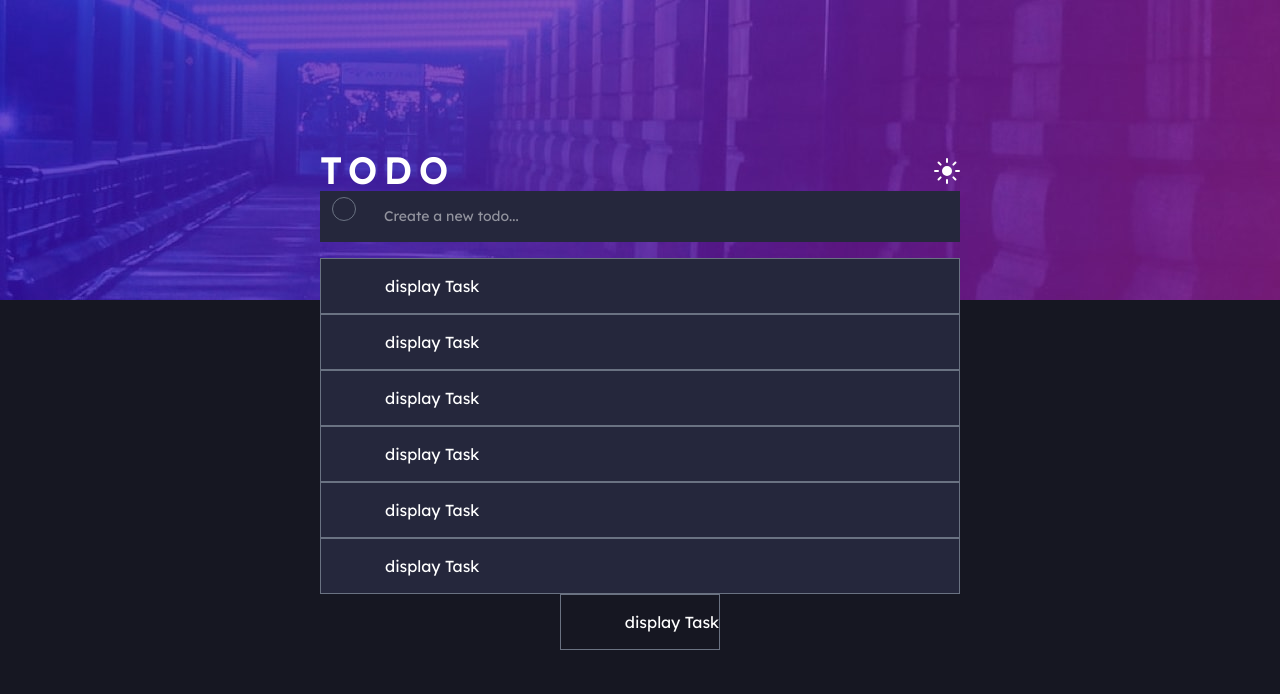
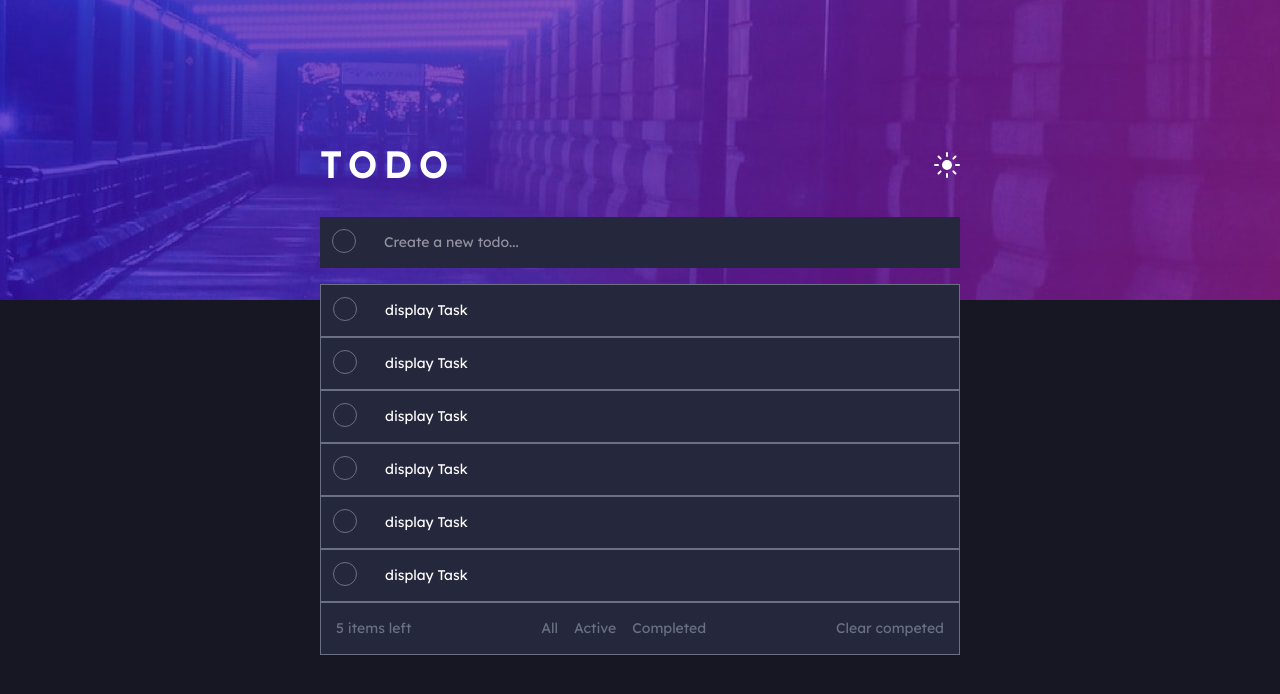
Before and after one commit to Segundavid-Dev/react-tailwind, a React (Vite) app: page / in a window 1280 px wide. Shown: the top 694 px of the page. Built offline with nearby package versions, Linux system fonts and the light colour scheme.

Commit message:
completed styling and rendering of static component

```diff
--- a/src/App.jsx
+++ b/src/App.jsx
@@ -39,14 +39,14 @@ function App() {
       <Header />
       <FormInput />
       <DisplayTask />
-      <Task />
+      <FilterTask />
     </div>
   );
 }
 
 function Header() {
   return (
-    <div className="flex w-full items-center justify-between">
+    <div className="flex w-full items-center justify-between mb-[2rem]">
       <h1 className="text-4xl tracking-[.5rem] font-extrabold">TODO</h1>
       <img
         src="images/icon-sun.svg"
@@ -65,7 +65,7 @@ function FormInput() {
         placeholder="Create a new todo..."
         className="bg-[var(--input-background)] w-full pt-[15px] pb-[15px] pl-[4rem] border-none outline-none text-[14px] mb-[1rem]"
       />
-      <div className="absolute left-3 top-1.5 w-6 h-6 border-1 border-gray-500 rounded-full cursor-pointer"></div>
+      <div className="absolute left-3 top-3 w-6 h-6 border-1 border-gray-500 rounded-full cursor-pointer"></div>
     </div>
   );
 }
@@ -82,10 +82,25 @@ function DisplayTask() {
 
 function Task() {
   return (
-    <div className="pt-[15px] pb-[15px] pl-[4rem] border-1 border-gray-500">
+    <div className="pt-[15px] pb-[15px] pl-[4rem] border-[1px] border-gray-500 text-[14px] relative">
       <p>display Task</p>
+      <div className="absolute left-3 top-3 w-6 h-6 border-1 border-gray-500 rounded-full cursor-pointer"></div>
     </div>
   );
 }
 
+function FilterTask() {
+  return (
+    <ul className="w-full bg-[var(--input-background)] p-[15px] border-[1px] border-gray-500 text-[14px] relative flex text-gray-500 items-center justify-between cursor-pointer">
+      <li>5 items left</li>
+      <span className="flex gap-4">
+        <li>All</li>
+        <li>Active</li>
+        <li>Completed</li>
+      </span>
+      <li>Clear competed</li>
+    </ul>
+  );
+}
+
 export default App;
```
